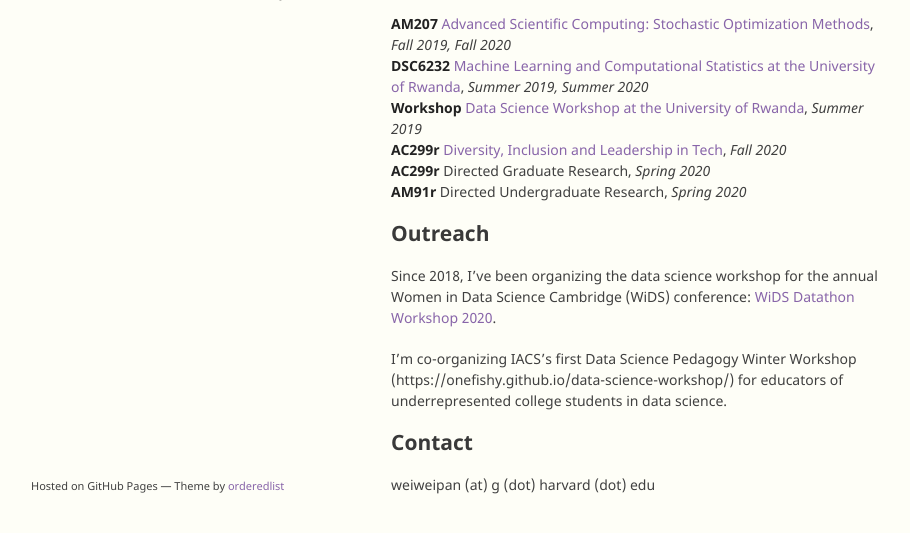
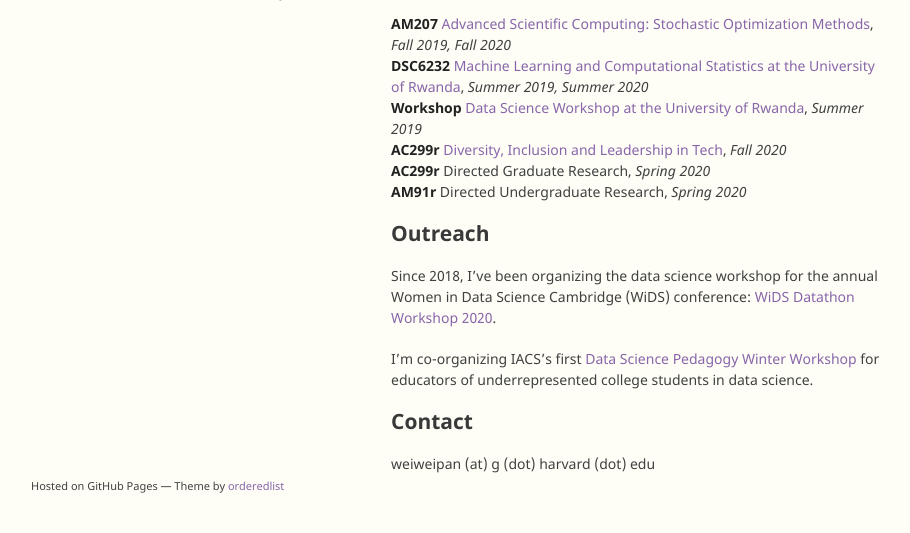
Before and after one commit to onefishy/old_webpage, a Jekyll site: the page built from index.md, in a window 1280 px wide and 900 px high, scrolled down 872 px, cut to the strip 335-868 px from the top of the window. Shown: the whole strip, without its empty margins (179-1089 px from the left). Built offline with Jekyll 4.4.1, drawn with Linux system fonts in a browser that asks for light colours; our own code applies the rules of GitHub Pages for plain Markdown files.

Commit message:
Update index.md

```diff
--- a/index.md
+++ b/index.md
@@ -31,7 +31,7 @@ I teach undergraduate and graduate courses in data science and machine learning.
 ## Outreach
 Since 2018, I've been organizing the data science workshop for the annual Women in Data Science Cambridge (WiDS) conference: [WiDS Datathon Workshop 2020](https://onefishy.github.io/wids_datathon_2020/).
 
-I'm co-organizing IACS's first Data Science Pedagogy Winter Workshop (https://onefishy.github.io/data-science-workshop/) for educators of underrepresented college students in data science.
+I'm co-organizing IACS's first [Data Science Pedagogy Winter Workshop](https://onefishy.github.io/data-science-workshop/) for educators of underrepresented college students in data science.
 
 ## Contact
 weiweipan (at) g (dot) harvard (dot) edu
```
